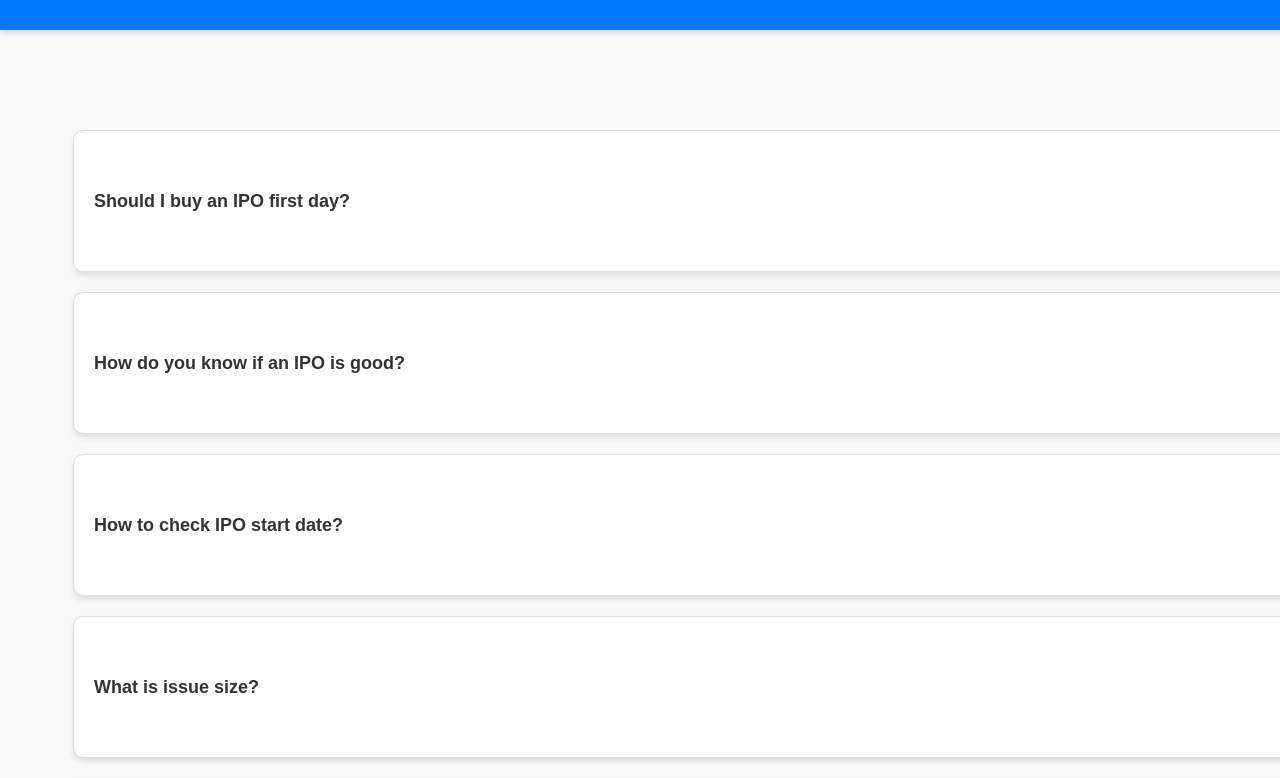
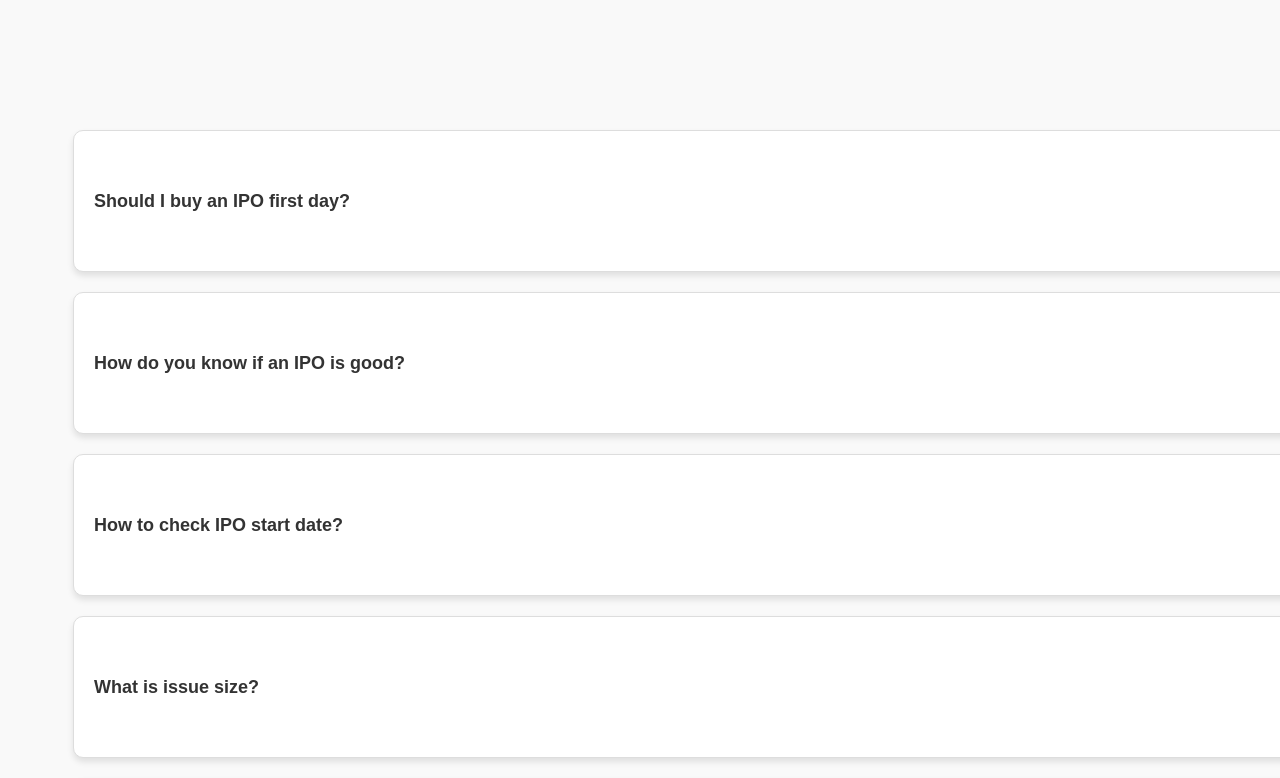
Before and after one commit to XCL1BR/Software-Development-Task, a plain HTML site: page index.html in a window 1280 px wide. Shown: the top 778 px of the page. Drawn offline with Linux system fonts and the light colour scheme.

Commit message:
Update styles.css

```diff
--- a/styles.css
+++ b/styles.css
@@ -6,17 +6,7 @@ body {
     background-color: #f9f9f9;
   }
 
-  /* Navigation Bar Styling */
-  nav {
-    width: 100%;
-    background-color: #007bff;
-    padding: 15px;
-    position: fixed;
-    top: 0;
-    left: 0;
-    z-index: 1000;
-    box-shadow: 0 4px 6px rgba(0, 0, 0, 0.1);
-  }
+
 
   nav ul {
     list-style: none;
```
